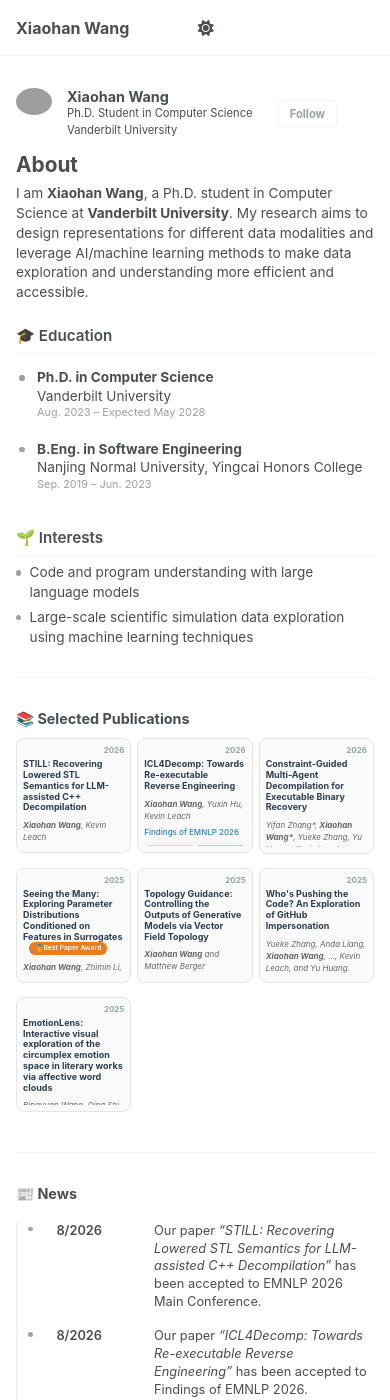
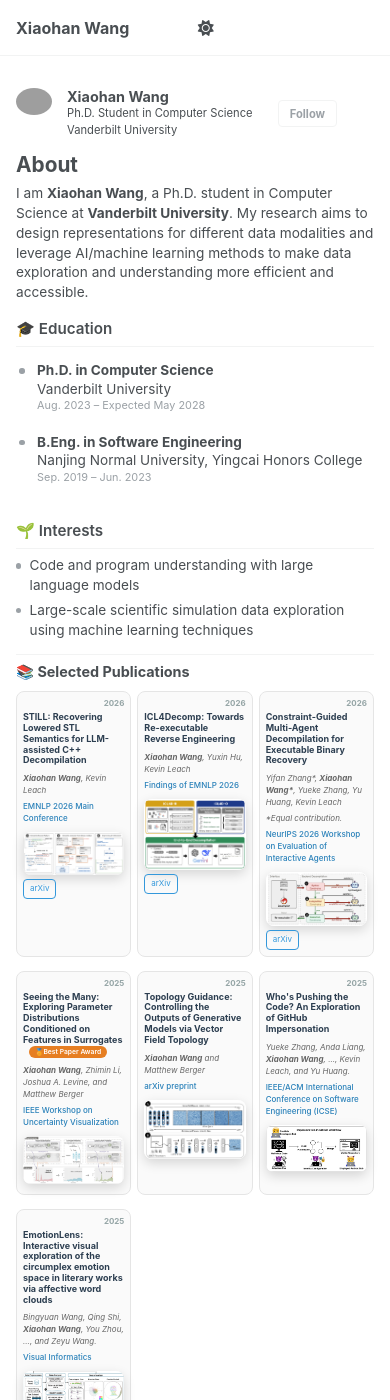
Before and after one commit to hannahwang37/hannahwang37.github.io, a Jekyll site: the page built from _pages/about.md, in a window 390 px wide and 1400 px high. Built offline with Jekyll 4.4.1, drawn with Linux system fonts in a browser that asks for light colours; some of the changed text lies outside the part shown.

Commit message:
Fit publication figures without scrolling and compact homepage spacing

```diff
--- a/_pages/about.md
+++ b/_pages/about.md
@@ -80,17 +80,22 @@
 }
 
 .publication-overview {
-  display: block;
+  display: flex;
+  align-items: flex-start;
+  justify-content: center;
+  flex: 1 1 0;
   width: 100%;
   min-width: 0;
-  margin: 6px 0 8px;
+  min-height: 0;
+  margin: 4px 0;
 }
 
 .publication-teaser {
   order: 2;
   display: block;
   max-width: 100%;
-  width: 100%;
+  max-height: 100%;
+  width: auto;
   height: auto;
   border-radius: 8px;
   box-shadow: 0 4px 12px rgba(0, 0, 0, 0.15);
@@ -99,8 +104,10 @@
 }
 
 .page__content .publication-overview .publication-teaser {
-  width: 100%;
+  width: auto;
   height: auto;
+  max-width: 100%;
+  max-height: 100%;
   object-fit: contain;
 }
 
@@ -119,10 +126,14 @@
   flex: 1;
   min-width: 0;
   min-height: 0;
-  overflow-y: auto;
-  overflow-x: hidden;
+  display: flex;
+  flex-direction: column;
+  overflow: visible;
   overflow-wrap: anywhere;
-  scrollbar-width: thin;
+}
+
+.publication-content > :not(.publication-overview) {
+  flex-shrink: 0;
 }
 
 .publication-title {
@@ -205,9 +216,18 @@
   font-weight: bold;
   color: #95a5a6;
 }
-@media (max-width: 640px) {
+@media (max-width: 767px) {
   .publication-list { gap: 6px; }
-  .publication-item { padding: 20px 6px 6px; }
+  .publication-item {
+    aspect-ratio: auto;
+    padding: 20px 6px 6px;
+  }
+  .publication-overview { display: block; flex: 0 0 auto; }
+  .page__content .publication-overview .publication-teaser {
+    width: 100%;
+    height: auto;
+    max-height: none;
+  }
   .publication-title { font-size: 9px; }
   .publication-authors, .publication-venue, .publication-links { font-size: 8px; }
   .timeline-year { font-size: 8px; right: 6px; }
@@ -218,7 +238,7 @@
     <ul class="publication-list">
       <li class="publication-item">
         <div class="timeline-year">2026</div>
-        <div class="publication-content" tabindex="0" aria-label="Publication details">
+        <div class="publication-content">
           <div class="publication-title">STILL: Recovering Lowered STL Semantics for LLM-assisted C++ Decompilation</div>
           <div class="publication-authors"><strong>Xiaohan Wang</strong>, Kevin Leach</div>
           <div class="publication-meta-row">
@@ -232,7 +252,7 @@
       </li>
       <li class="publication-item">
         <div class="timeline-year">2026</div>
-        <div class="publication-content" tabindex="0" aria-label="Publication details">
+        <div class="publication-content">
           <div class="publication-title">ICL4Decomp: Towards Re-executable Reverse Engineering</div>
           <div class="publication-authors"><strong>Xiaohan Wang</strong>, Yuxin Hu, Kevin Leach</div>
           <div class="publication-meta-row">
@@ -246,7 +266,7 @@
       </li>
       <li class="publication-item">
         <div class="timeline-year">2026</div>
-        <div class="publication-content" tabindex="0" aria-label="Publication details">
+        <div class="publication-content">
           <div class="publication-title">Constraint-Guided Multi-Agent Decompilation for Executable Binary Recovery</div>
           <div class="publication-authors">Yifan Zhang*, <strong>Xiaohan Wang*</strong>, Yueke Zhang, Yu Huang, Kevin Leach</div>
           <div class="publication-authors">*Equal contribution.</div>
@@ -261,7 +281,7 @@
       </li>
       <li class="publication-item">
         <div class="timeline-year">2025</div>
-        <div class="publication-content" tabindex="0" aria-label="Publication details">
+        <div class="publication-content">
           <div class="publication-title">
             Seeing the Many: Exploring Parameter Distributions Conditioned on Features in Surrogates
             <span class="tag">🏅Best Paper Award</span>
@@ -277,7 +297,7 @@
       </li>
       <li class="publication-item">
         <div class="timeline-year">2025</div>
-        <div class="publication-content" tabindex="0" aria-label="Publication details">
+        <div class="publication-content">
           <div class="publication-title">Topology Guidance: Controlling the Outputs of Generative Models via Vector Field Topology</div>
           <div class="publication-authors"><strong>Xiaohan Wang</strong> and Matthew Berger</div>
           <div class="publication-meta-row">
@@ -290,7 +310,7 @@
       </li>
       <li class="publication-item">
         <div class="timeline-year">2025</div>
-        <div class="publication-content" tabindex="0" aria-label="Publication details">
+        <div class="publication-content">
           <div class="publication-title">Who's Pushing the Code? An Exploration of GitHub Impersonation</div>
           <div class="publication-authors">Yueke Zhang, Anda Liang, <strong>Xiaohan Wang</strong>, ..., Kevin Leach, and Yu Huang.</div>
           <div class="publication-meta-row">
@@ -303,7 +323,7 @@
       </li>
       <li class="publication-item">
         <div class="timeline-year">2025</div>
-        <div class="publication-content" tabindex="0" aria-label="Publication details">
+        <div class="publication-content">
           <div class="publication-title">EmotionLens: Interactive visual exploration of the circumplex emotion space in literary works via affective word clouds</div>
           <div class="publication-authors">Bingyuan Wang, Qing Shi, <strong>Xiaohan Wang</strong>, You Zhou, ..., and Zeyu Wang.</div>
           <div class="publication-meta-row">
@@ -325,21 +345,21 @@
 
   <ul class="about-timeline">
   <li class="about-timeline__item">
-    <span class="about-timeline__year">8/2026</span>
+    <span class="about-timeline__year">📄 8/2026</span>
     <div class="about-timeline__content">
       Our paper <em>“STILL: Recovering Lowered STL Semantics for LLM-assisted C++ Decompilation”</em> has been accepted to EMNLP 2026 Main Conference.
     </div>
   </li>
 
   <li class="about-timeline__item">
-    <span class="about-timeline__year">8/2026</span>
+    <span class="about-timeline__year">📄 8/2026</span>
     <div class="about-timeline__content">
       Our paper <em>“ICL4Decomp: Towards Re-executable Reverse Engineering”</em> has been accepted to Findings of EMNLP 2026.
     </div>
   </li>
 
   <li class="about-timeline__item">
-    <span class="about-timeline__year">9/2026</span>
+    <span class="about-timeline__year">📄 9/2026</span>
     <div class="about-timeline__content">
       Our paper <em>“Constraint-Guided Multi-Agent Decompilation for Executable Binary Recovery”</em> has been accepted to NeurIPS 2026 Workshop on Evaluation of Interactive Agents.
     </div>
--- a/_sass/layout/_page.scss
+++ b/_sass/layout/_page.scss
@@ -88,6 +88,18 @@
     }
   }
 
+  > .about-intro {
+    margin-bottom: calc(1rem + 1px);
+  }
+
+  > hr {
+    margin: 0.5rem 0;
+  }
+
+  .about-timeline__item:last-child {
+    margin-bottom: 0;
+  }
+
   .about-intro__divider {
     margin: 0.75em auto 0;
     width: 60%;
@@ -96,14 +108,14 @@
   }
 
   .about-columns {
-    margin: 1.5em 0;
+    margin: 0;
     display: grid;
     grid-template-columns: repeat(auto-fit, minmax(240px, 1fr));
     gap: 1.5em 2em;
   }
 
   .about-section {
-    margin: 2em 0;
+    margin: 0;
     padding: 0;
     border: 0;
     border-radius: 0;
@@ -118,7 +130,8 @@
     padding: 0;
   }
 
-  .about-section h2 {
+  .about-section h2,
+  .about-section h3 {
     margin: 0 0 0.75em;
     padding-bottom: 0;
     border-bottom: none;
```
